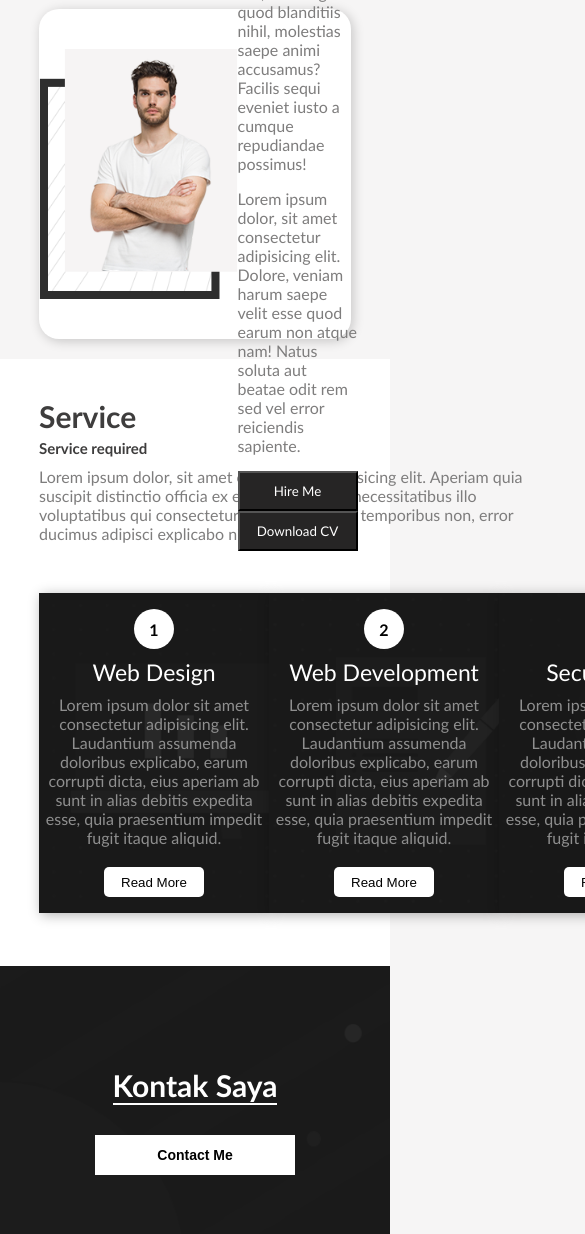
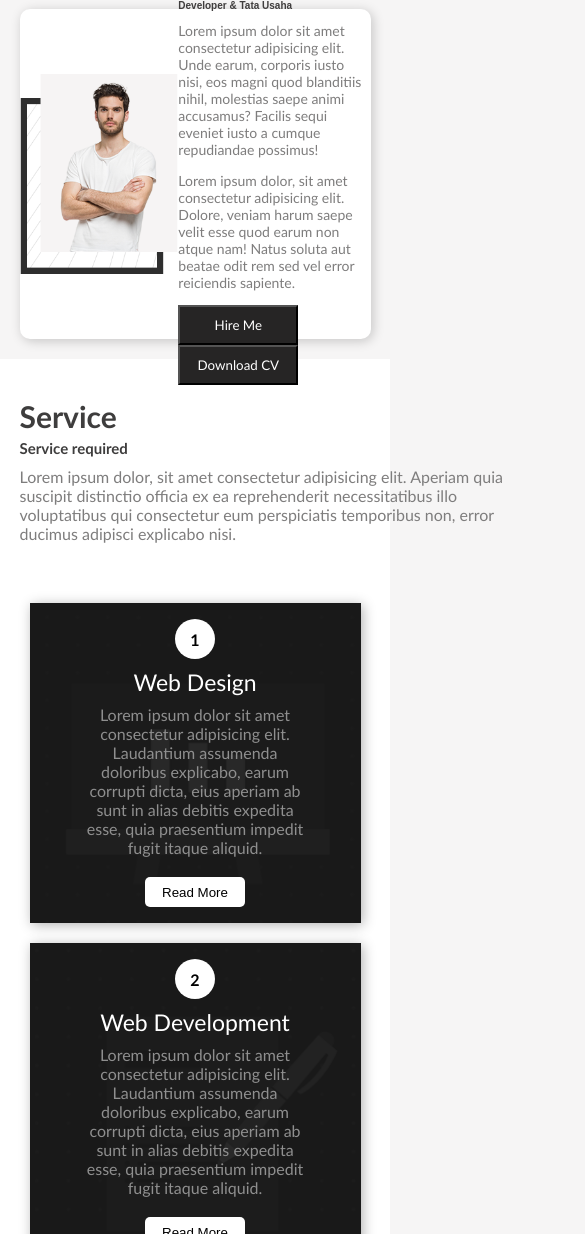
Before and after one commit to zuzubaidillah/websitePortfolioPersonalV2, a plain HTML site: page index.html in a window 390 px wide. Shown: the part 766-2000 px from the top of the page, 585 px wide, since content can reach past the window. Drawn offline with Linux system fonts and the light colour scheme.

Commit message:
layar tablet Responsive

```diff
--- a/style.css
+++ b/style.css
@@ -437,3 +437,74 @@ footer p:nth-child(2){
     color: #2b2b22;
     font-size: 20px;
 }
+
+/* Lebar tablet */
+@media (max-width:1000px) {
+    *{
+        box-sizing: border-box;
+    }
+
+    .model{
+        height: 460px;
+        left: 90%;
+        transform: translateX(-90%);
+    }
+
+    .text-container{
+        top: 20%;
+    }
+
+    .text-container bottom{
+        margin: 5px;
+    }
+
+    .about-container{
+        width: 90%;
+        border-radius: 10px;
+    }
+
+    .about-container img{
+        height: 200px;
+    }
+
+    .about-text{
+        width: 400px;
+    }
+
+    .about-text p:nth-child(1){
+        font-size: 20px;
+    }
+    .about-text p:nth-child(2){
+        font-size: 10px;
+    }
+    .about-text p:nth-child(3),
+    .about-text p:nth-child(4){
+        font-size: 14px;
+    }
+    .services{
+        padding: 2% 5% 0px 5%;
+    }
+    .box-container{
+        justify-content: center;
+        flex-wrap: wrap;
+    }
+    .services{
+        height: auto;
+    }
+    .box-1,.box-2,.box-3{
+        /* lebarnya akan menyesuaikan lebar dari box tersebut */
+        flex-grow: 1;
+        margin: 10px;
+    }
+    .contact-me{
+        height: 200px;
+    }
+    .contact-me p{
+        font-size: 26px;
+    }
+    .contact-me button{
+        font-size: 14px;
+        height: 35px;
+        width: 160px;
+    }
+}
```
